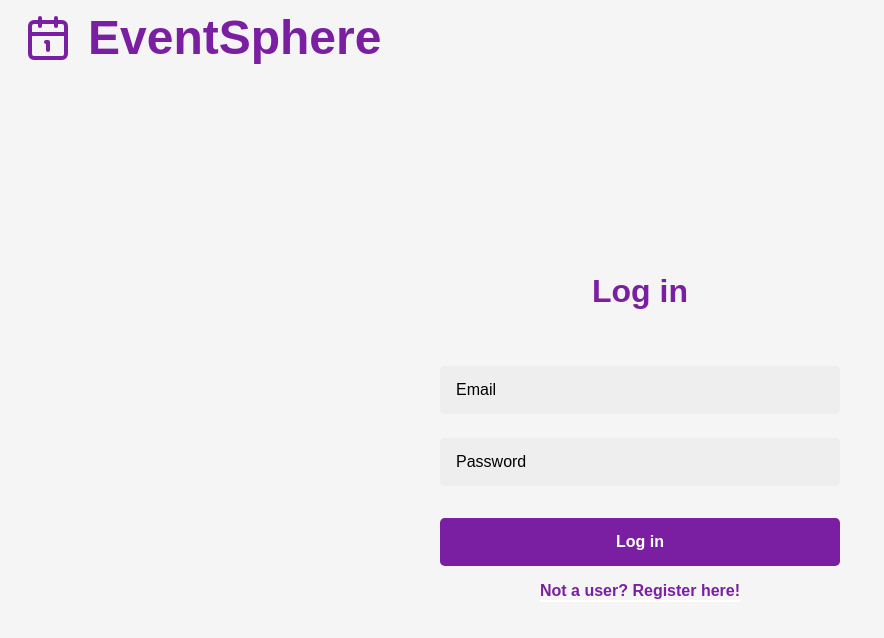
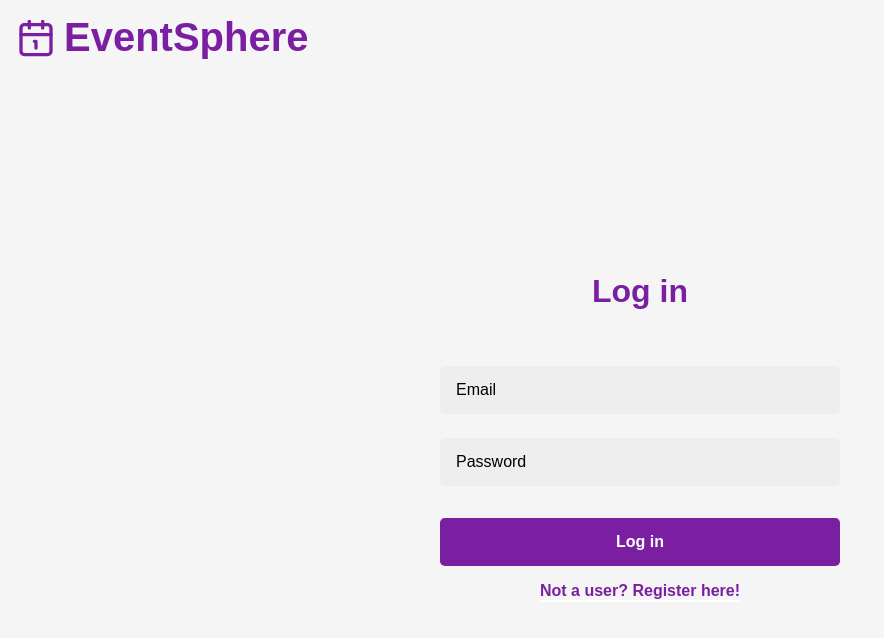
Before and after one commit to Willfoss/Events-Application, a React (Vite) app in the folder front-end/: page / in a window 1280 px wide. Shown: the top 638 px of the page, without its empty margins (0-884 px from the left). Built offline with nearby package versions, Linux system fonts and the light colour scheme.

Commit message:
adjusted header font size

```diff
--- a/front-end/src/Components/Header/header.css
+++ b/front-end/src/Components/Header/header.css
@@ -1,12 +1,12 @@
 .logo {
   color: var(--brand-colour);
-  width: 3em;
-  height: 3em;
+  width: 2.5em;
+  height: 2.5em;
 }
 
 .logo-heading {
   color: var(--brand-colour);
-  font-size: 3em;
+  font-size: 2.5em;
 }
 
 #header {
@@ -14,6 +14,5 @@
   align-items: center;
   height: 75px;
   width: 100%;
-  gap: 1em;
-  padding-left: 0.5em;
+  gap: 0.5em;
 }
```
